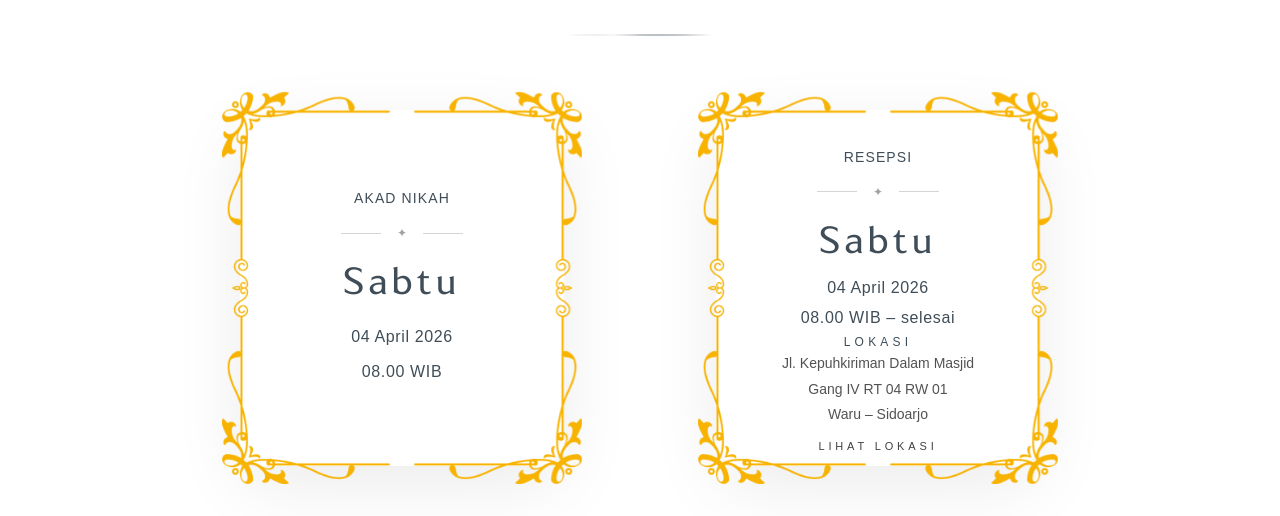
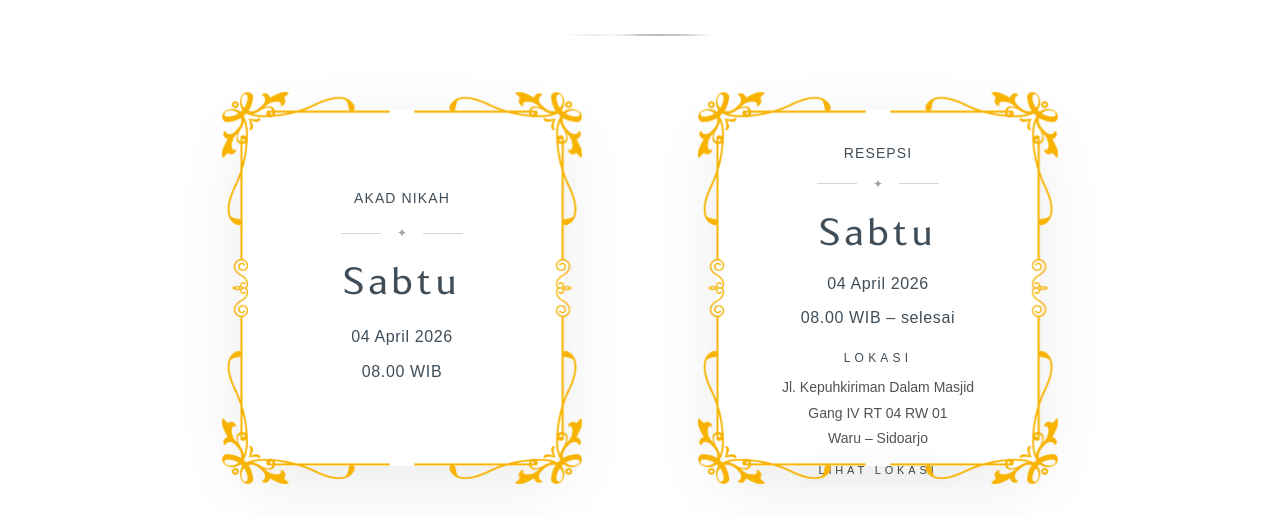
Before and after one commit to swakastudio/duajemari, a Next.js app: page /firoh-arofi/invitation in a window 1280 px wide. Shown: the part 3210-3726 px from the top of the page. Built offline with nearby package versions, Linux system fonts and the light colour scheme.

Commit message:
Update HariBahagia.tsx

```diff
--- a/app/(wedding)/firoh-arofi/components/HariBahagia.tsx
+++ b/app/(wedding)/firoh-arofi/components/HariBahagia.tsx
@@ -148,7 +148,8 @@ flex-col
 items-center
 text-center
 px-6
-py-7
+pt-6
+pb-7
 ">
 
 
@@ -161,7 +162,7 @@ RESEPSI
 
 {/* DIVIDER */}
 
-<div className="flex items-center gap-4 my-4">
+<div className="flex items-center gap-4 my-3">
 
 <div className="w-10 h-[1px] bg-neutral-300"></div>
 
@@ -174,7 +175,7 @@ RESEPSI
 
 {/* DAY */}
 
-<h3 className="font-ltsip text-[38px] tracking-[0.06em] text-[#3f4d58]">
+<h3 className="font-ltsip text-[38px] tracking-[0.06em] text-[#3f4d58] mt-1">
 Sabtu
 </h3>
 
@@ -186,7 +187,7 @@ text-[16px]
 tracking-[0.04em]
 leading-[1.9]
 text-[#3f4d58]
-mt-auto
+mt-1
 ">
 04 April 2026
 </p>
@@ -199,7 +200,7 @@ text-[16px]
 tracking-[0.04em]
 leading-[1.9]
 text-[#3f4d58]
-mt-auto
+mt-1
 ">
 08.00 WIB – selesai
 </p>
@@ -207,13 +208,13 @@ mt-auto
 
 {/* ADDRESS */}
 
-<div className="mt-auto">
+<div className="mt-4">
 
 <p className="
 text-[12px]
 tracking-[0.35em]
 text-[#3f4d58]
-mb-auto
+mb-2
 ">
 LOKASI
 </p>
```
